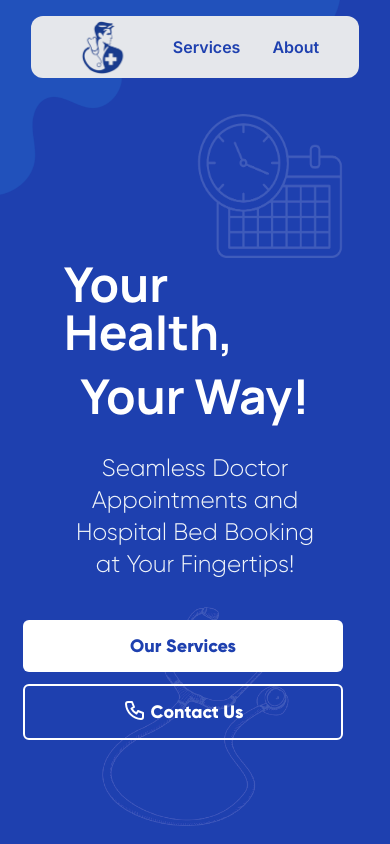
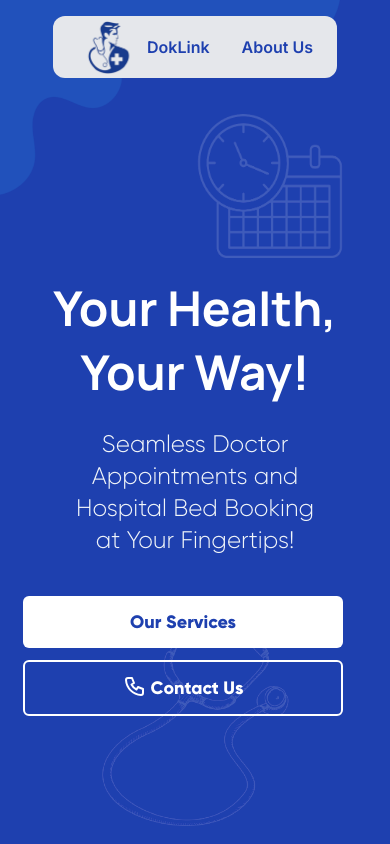
Before and after one commit to Taher2512/DokLink, a Next.js app: page / in a window 390 px wide. Shown: the top 844 px of the page. Built offline with nearby package versions, Linux system fonts and the light colour scheme.

Commit message:
Changed name in about us, fixed mobile hero section text align issue, added title beside logo in navbar, removed services tab in navbar

```diff
--- a/src/app/about/page.js
+++ b/src/app/about/page.js
@@ -6,7 +6,9 @@ function About() {
   return (
     <>
       <Navbar />
-      <h1 className="ManropeBold sm:text-7xl text-3xl text-center sm:text-left text-white sm:ml-20 mt-20">About Us</h1>
+      <h1 className="ManropeBold sm:text-7xl text-3xl text-center sm:text-left text-white sm:ml-20 mt-20">
+        About Us
+      </h1>
       <p className="GilroyLight text-lg sm:text-2xl w-3/4 sm:ml-20 ml-12 text-center sm:text-left mt-10 text-white">
         DokLink is revolutionizing healthcare accessibility by offering a
         seamless and user-friendly platform that enables patients to book doctor
@@ -15,7 +17,9 @@ function About() {
         timely medical assistance, we streamline the healthcare process,
         ensuring efficiency & convenience for all.
       </p>
-      <h1 className="ManropeBold sm:text-7xl text-3xl text-center sm:text-left text-white sm:ml-20 mt-20">Our Team</h1>
+      <h1 className="ManropeBold sm:text-7xl text-3xl text-center sm:text-left text-white sm:ml-20 mt-20">
+        Our Team
+      </h1>
 
       <div className=" grid sm:grid-cols-2 sm:grid-rows-2  grid-rows-4 gap-x-8 gap-y-4 w-[60%] ml-20 mt-10 sm:h-auto h-[45rem]">
         <div className="max-h-96 overflow-hidden rounded-xl">
@@ -34,11 +38,13 @@ function About() {
         </div>
 
         <div className="flex-col px-8 py-4 bg-white/20 text-white rounded-xl max-h-24 row-start-2">
-          <h1 className="GilroyBold sm:text-2xl text-lg">Krishnendu Gupta</h1>
+          <h1 className="GilroyBold sm:text-2xl text-lg">
+            Rohit Kumar Choubey
+          </h1>
           <h3 className="GilroyLight sm:text-xl text-sm">Director, Doklink</h3>
         </div>
-        <div className="flex-col px-8 py-4 bg-white/20 text-white rounded-xl max-h-24 ">
-          <h1 className="GilroyBold sm:text-2xl text-lg">Rohit Kumar Choubey</h1>
+        <div className="flex-col px-8 py-4 bg-white/20 text-white rounded-xl max-h-24">
+          <h1 className="GilroyBold sm:text-2xl text-lg">Krishnendu Gupta</h1>
           <h3 className="GilroyLight sm:text-xl text-sm">Director, Doklink</h3>
         </div>
       </div>
--- a/src/app/components/sections/Hero.js
+++ b/src/app/components/sections/Hero.js
@@ -13,10 +13,10 @@ function Hero({ scrollToRef, servicesRef, contactRef }) {
           src="./hero-asset-2.png"
           className="absolute top-9 right-0 h-36 w-60 -z-10 opacity-15 md:hidden block"
         />
-        <p className="md:text-8xl text-5xl text-white mb-4 ManropeBold">
+        <p className="md:text-8xl text-5xl text-nowrap text-center md:text-left text-white mb-4 ManropeBold">
           Your Health,
         </p>
-        <p className="md:text-8xl text-5xl text-white mb-4 ManropeBold">
+        <p className="md:text-8xl text-5xl text-nowrap text-center md:text-left text-white mb-4 ManropeBold">
           Your Way!
         </p>
         <p className="md:text-xl text-2xl text-center md:text-start text-slate-100 mb-10 GilroyLight pt-4">
@@ -53,7 +53,11 @@ function Hero({ scrollToRef, servicesRef, contactRef }) {
         />
         <img
           src="./hero-4.png"
-          className="h-[95vh] w-auto object-cover md:block hidden"
+          className="h-[95vh] w-auto object-cover xl:block hidden"
+        />
+        <img
+          src="./hero-4.png"
+          className="h-[85vh] w-auto object-cover xl:hidden lg:block hidden"
         />
       </div>
     </div>
--- a/src/app/components/sections/Navbar.js
+++ b/src/app/components/sections/Navbar.js
@@ -4,22 +4,19 @@ import Image from "next/image";
 import Link from "next/link";
 import React from "react";
 
-function Navbar({ scrollToRef, servicesRef }) {
+function Navbar() {
   return (
     <nav className="flex items-center justify-center md:w-full text-[#1e40af]">
-      <div className="md:px-20 px-10 py-1 bg-gray-200 flex md:gap-20 gap-8 items-center justify-center mt-4 rounded-xl z-50">
-        <Link href="/" className="md:text-lg text-base font-semibold">
-          <Image src={"/logo.png"} width={70} height={70} alt="DokLink Logo" />
-        </Link>
+      <div className="md:px-8 px-6 py-1 bg-gray-200 flex md:gap-12 gap-8 items-center justify-center mt-4 rounded-xl z-50">
         <Link
           href="/"
-          className="md:text-lg text-base font-semibold"
-          onClick={() => scrollToRef(servicesRef)}
+          className="md:text-lg text-base font-semibold flex items-center"
         >
-          Services
+          <Image src={"/logo.png"} width={70} height={70} alt="DokLink Logo" />
+          <p>DokLink</p>
         </Link>
         <Link href="/about" className="md:text-lg text-base font-semibold">
-          About
+          About Us
         </Link>
       </div>
     </nav>
--- a/src/app/page.js
+++ b/src/app/page.js
@@ -20,7 +20,7 @@ export default function Home() {
   };
   return (
     <>
-      <Navbar scrollToRef={scrollToRef} servicesRef={servicesRef} />
+      <Navbar />
       <Hero
         scrollToRef={scrollToRef}
         servicesRef={servicesRef}
```
